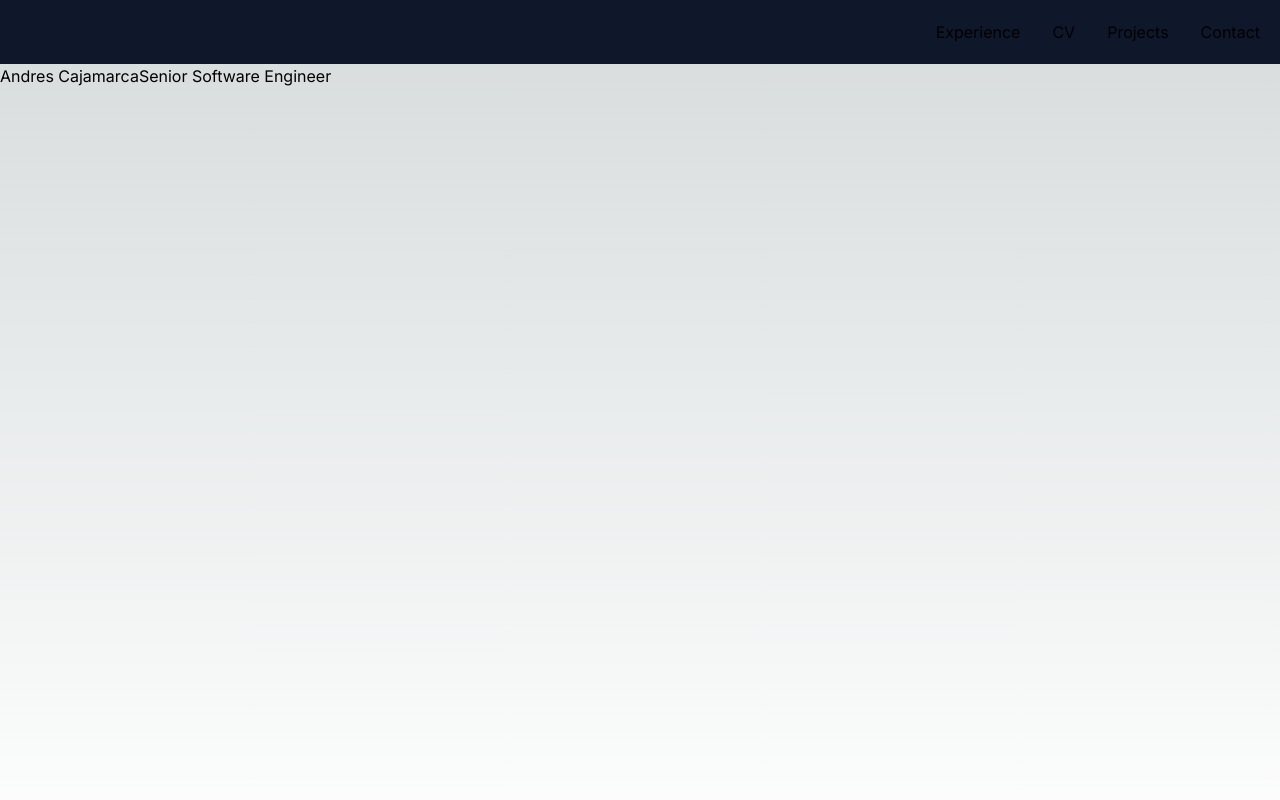
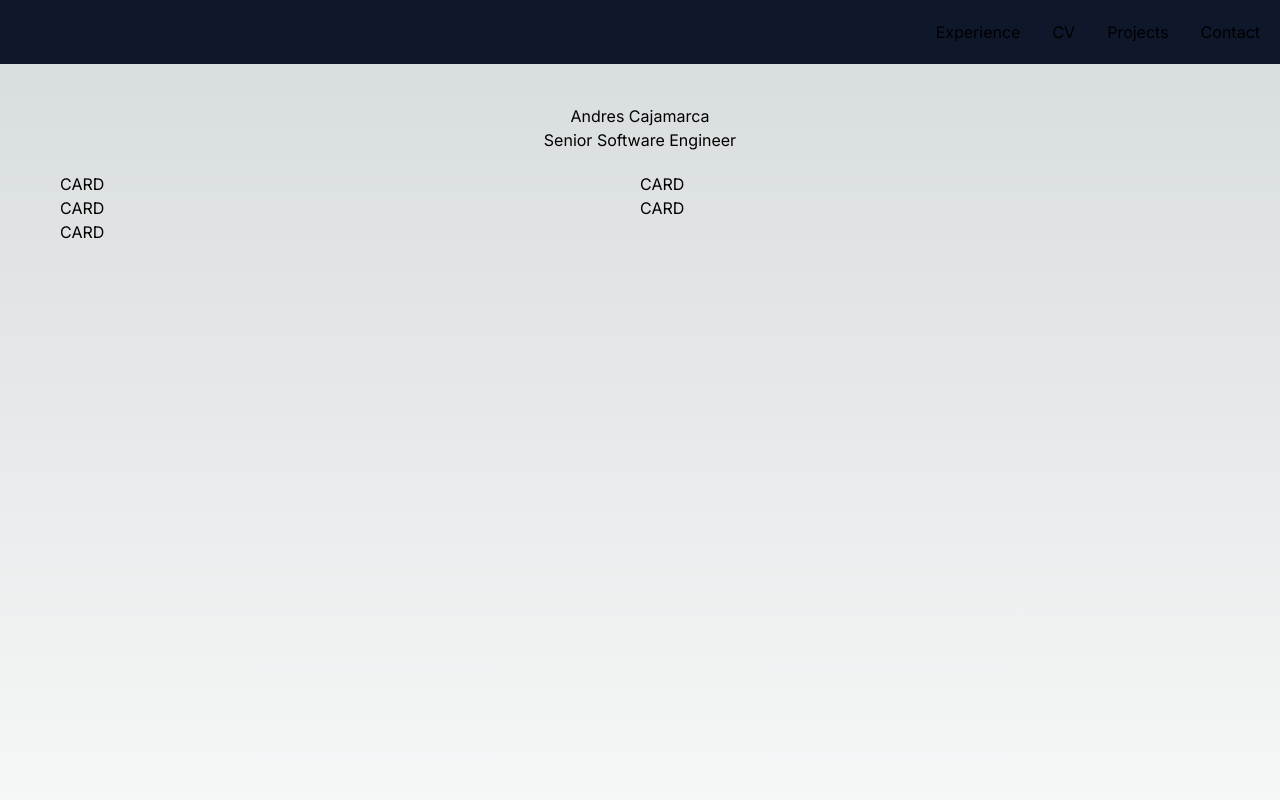
Before and after one commit to afcajamarcar/portfolio, a Next.js app: page / in a window 1280 px wide. Shown: the top 800 px of the page. Built offline with nearby package versions, Linux system fonts and the light colour scheme.

Commit message:
briefly style body

```diff
--- a/src/app/page.tsx
+++ b/src/app/page.tsx
@@ -1,16 +1,25 @@
 'use client'
 import Header from './components/Header'
+import Footer from './components/Footer'
 
 export default function Home() {
   return (
     <>
       <Header/>
-      <main className="flex h-screen">
-        <section className='flex justify-center'>
+      <main className="block h-screen m-10">
+        <section className='flex flex-col text-center'>
           <h1>Andres Cajamarca</h1>
           <h2>Senior Software Engineer</h2>
         </section>
+        <section className='grid grid-cols-2 p-5'>
+          <p>CARD</p>
+          <p>CARD</p>
+          <p>CARD</p>
+          <p>CARD</p>
+          <p>CARD</p>
+        </section>
       </main>
+      <Footer />
     </>
   )
 }
```
